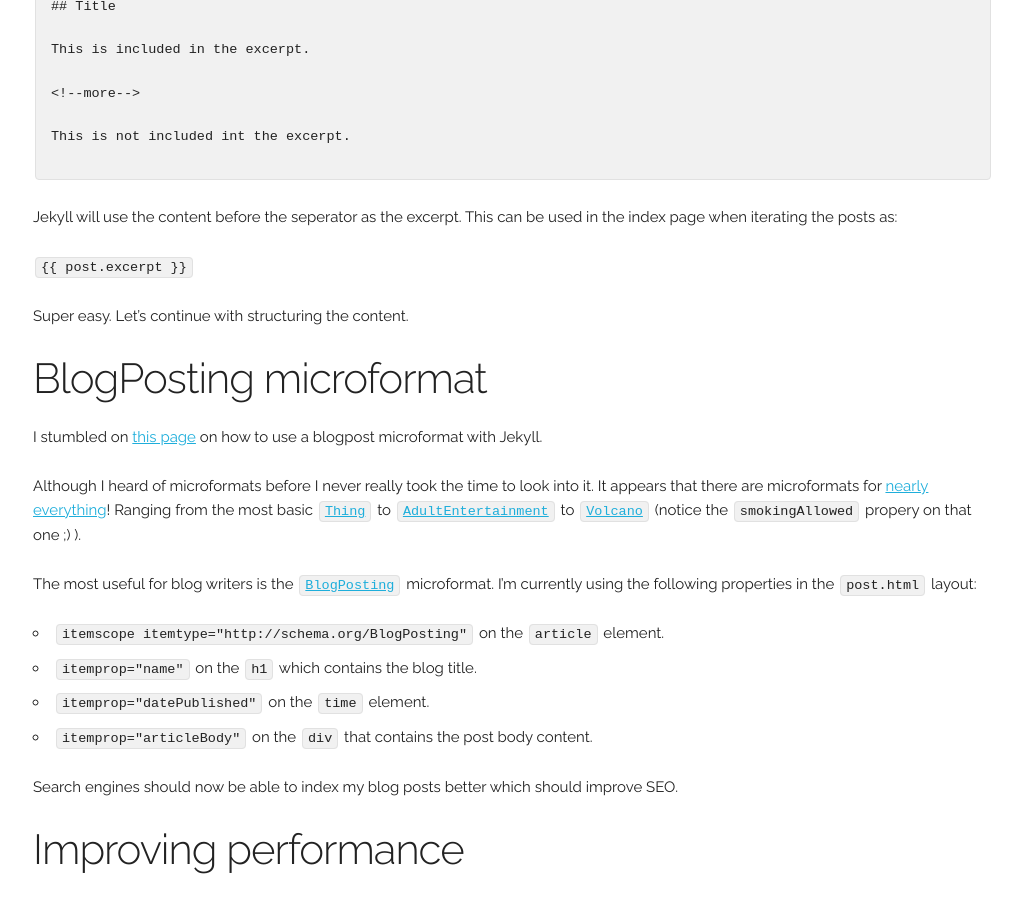
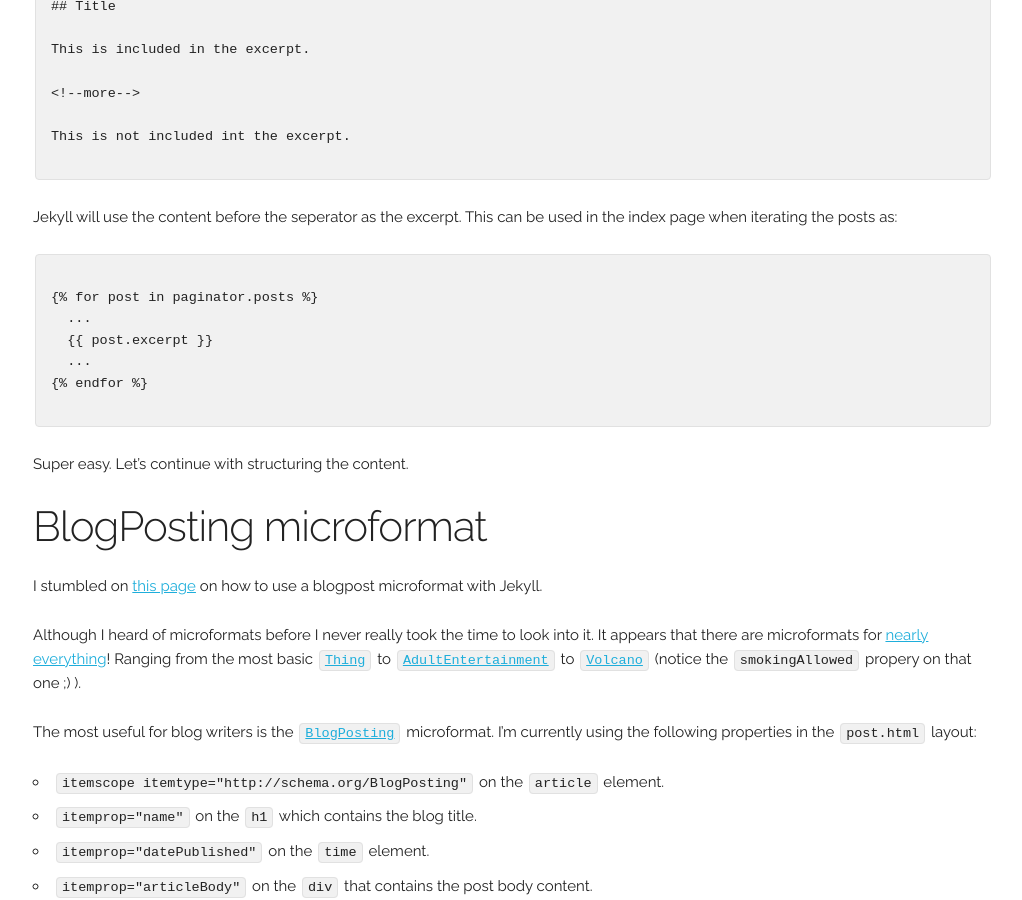
Before and after one commit to marcduiker/marcduiker.github.io, a Jekyll site: the page built from _posts/2016-12-03-blog-upgrade-excerpts-and-improving-performance.md, in a window 1280 px wide and 900 px high, scrolled down 937 px. Shown: the whole window, without its empty margins (127-1149 px from the left). Built offline with Jekyll 4.4.1, drawn with Linux system fonts in a browser that asks for light colours; nearby versions of some CDN libraries; comment, search, counter and statistics services are not loaded.

Commit message:
Expanded liquid code example

````diff
--- a/_posts/2016-12-03-blog-upgrade-excerpts-and-improving-performance.md
+++ b/_posts/2016-12-03-blog-upgrade-excerpts-and-improving-performance.md
@@ -37,7 +37,15 @@
 Jekyll will use the content before the seperator as the excerpt. This can be used in the index page when iterating the posts as:
 
 
-`{% raw %}{{ post.excerpt }}{% endraw %}`
+```
+{% raw %}
+{% for post in paginator.posts %}
+  ...
+  {{ post.excerpt }}
+  ...
+{% endfor %}
+{% endraw %}
+```
 
 
 Super easy. Let's continue with structuring the content.
````
